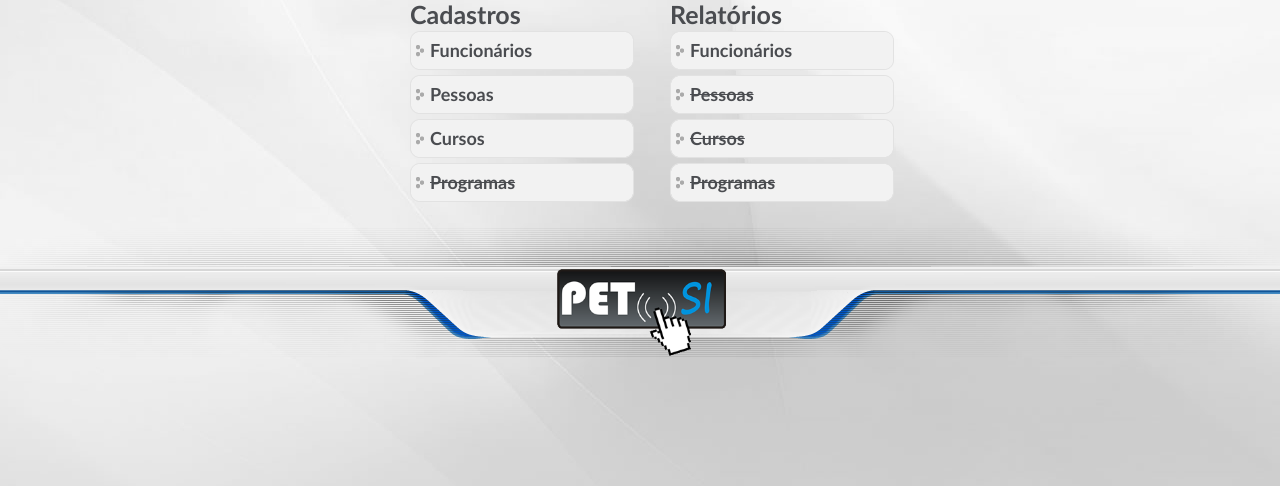
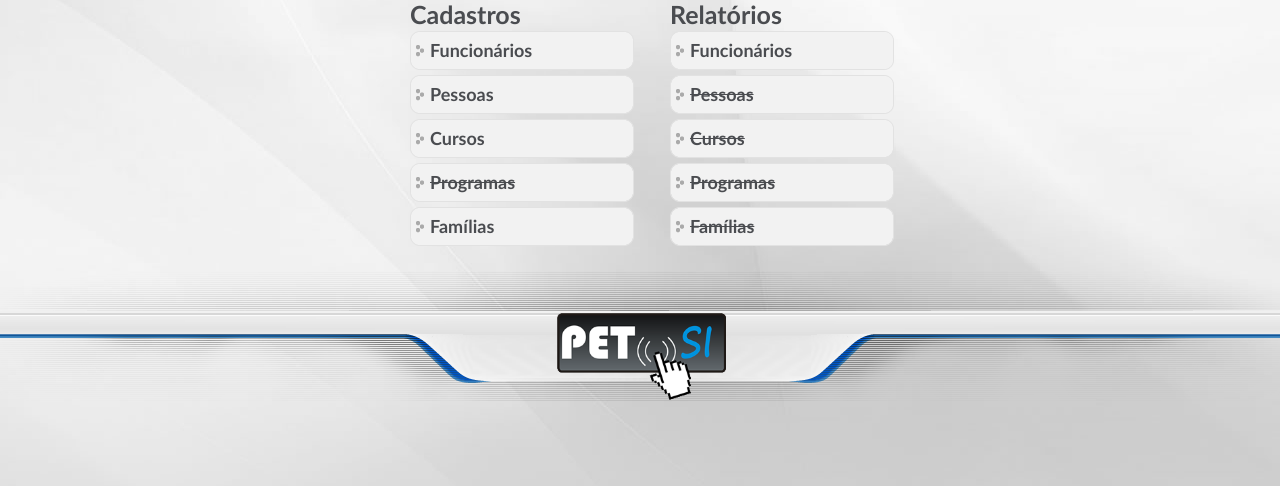
Before and after one commit to googlecode-mirror/acao-moradia, a PHP site: page /visao/vAtendente.php in a window 1280 px wide. Shown: the part 257-743 px from the top of the page. Run offline with PHP 8.4, Linux system fonts and the light colour scheme; the visitor is signed in with stand-in values (Sample User, id 1).

Commit message:
Correções no layout de vCadastroCurso e vIncluirPessoaCurso; criado link p/ cadastro de Famílias no menu vAtendente

```diff
--- a/acao/visao/vAtendente.php
+++ b/acao/visao/vAtendente.php
@@ -37,6 +37,10 @@
                         <div class="bts">
                             <ul><li><a href="" target="_parent"><s>Programas</a></s></li></ul>
                         </div>
+
+                        <div class="bts">
+                            <ul><li><a href="vCadastroPessoa.php" target="_parent">Famílias</a></li></ul>
+                        </div>
                     </div>
 
                     <div class="menu_relatorios" style="margin-left:30px;">
@@ -53,6 +57,9 @@
                         <div class="bts">
                             <ul><li><a href="" target="_parent"><s>Programas</s></a></li></ul>
                         </div>
+                        <div class="bts">
+                            <ul><li><a href="" target="_parent"><s>Famílias</s></a></li></ul>
+                        </div>
                     </div>
                 </div>
             </div>
--- a/acao/visao/vCadastroCurso.php
+++ b/acao/visao/vCadastroCurso.php
@@ -35,8 +35,6 @@
                             <h2>Cadastro de Curso</h2>
                         </center>
                         <div style="margin: 25px; float:left; ">
-                            <h3>&nbsp;</h3>
-                            <p>&nbsp;</p>
                             <p>Nome do curso: (*)</p>
                             <p><input type="text" id="nome" name="nome" size="30" value="" maxlength="100" required="required"/></p>
                             <p><br />Número de vagas: (*)</p>
--- a/acao/visao/vIncluirPessoaCurso.php
+++ b/acao/visao/vIncluirPessoaCurso.php
@@ -108,8 +108,6 @@
                             <h2>Inclusão de uma pessoa em um curso</h2>
                         </center>
                         <div style="margin: 25px; float:left; ">
-                            <h3>&nbsp;</h3>
-                            <p>&nbsp;</p>
                             <p>Entre com o nome da pessoa a ser inclusa no curso:</p>
                             <!-- <div class="ui-widget">
                                 <input id="nome" name="nome" required="required" size="50"/>
@@ -146,7 +144,7 @@
                     <br/>
                     <center>
                         <p>
-                            <a href="vCadastroCurso.php" class="button red">Cadastrar um curso</a><p>&nbsp;</p>
+                            <a href="vCadastroCurso.php" class="button red">Cadastrar um curso</a>
                         </p>
                         </form>
                 </div>
```
